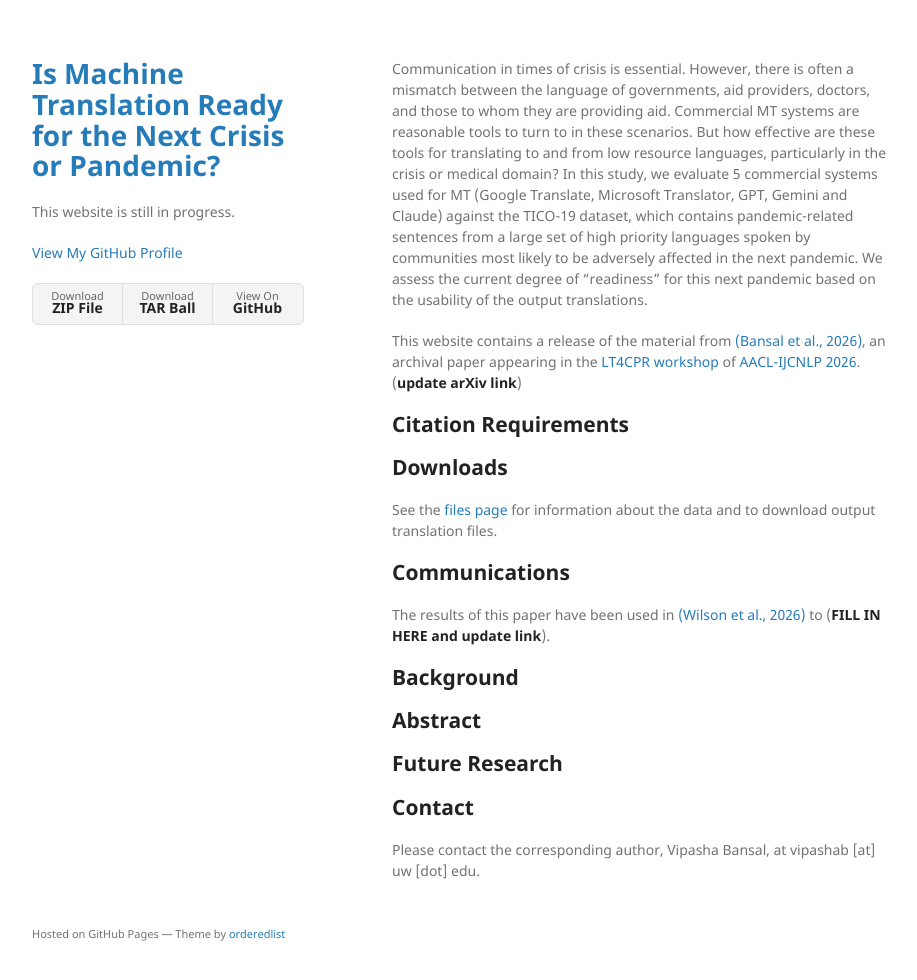
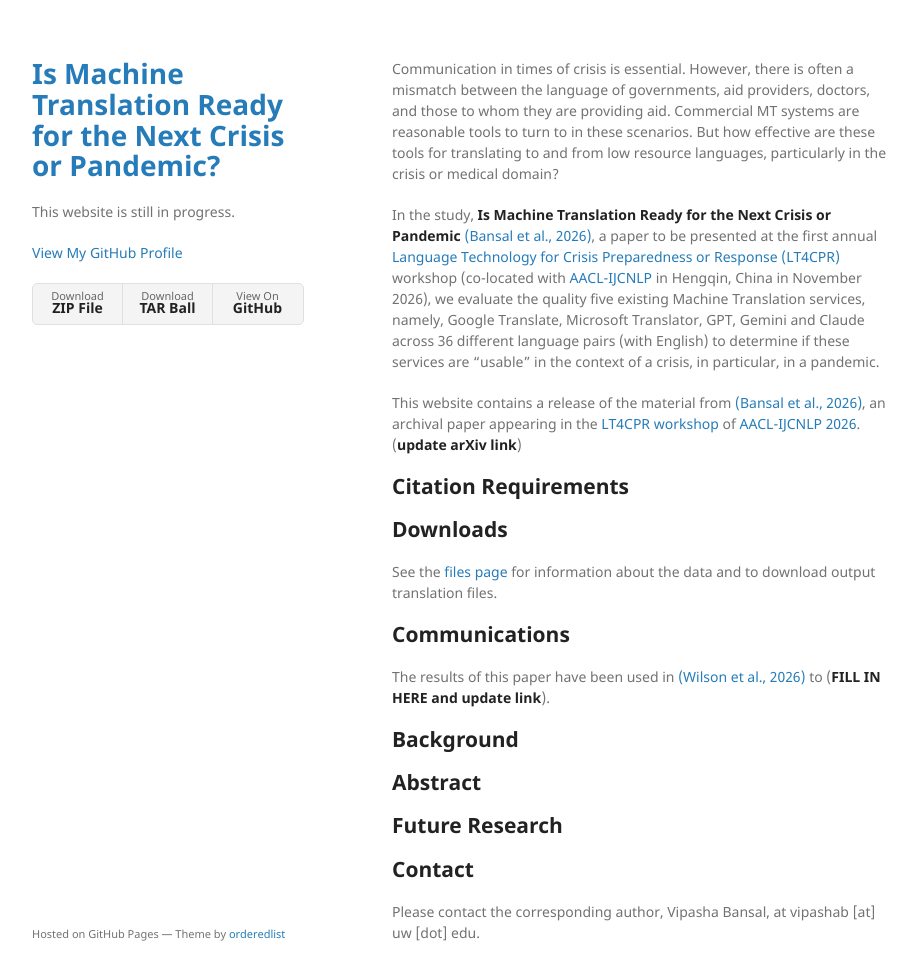
Before and after one commit to mt-crisis-ready/mt-crisis-ready.github.io, a Jekyll site: the page built from index.md, in a window 1280 px wide and 1013 px high. Shown: the top 980 px of the window, without its empty margins (178-1095 px from the left). Built offline with Jekyll 4.4.1, drawn with Linux system fonts in a browser that asks for light colours.

Commit message:
Misc changes to the front page
Mostly in the opening narrative.

```diff
--- a/index.md
+++ b/index.md
@@ -2,7 +2,10 @@
 layout: default
 ---
 
-Communication in times of crisis is essential. However, there is often a mismatch between the language of governments, aid providers, doctors, and those to whom they are providing aid. Commercial MT systems are reasonable tools to turn to in these scenarios. But how effective are these tools for translating to and from low resource languages, particularly in the crisis or medical domain? In this study, we evaluate 5 commercial systems used for MT (Google Translate, Microsoft Translator, GPT, Gemini and Claude) against the TICO-19 dataset, which contains pandemic-related sentences from a large set of high priority languages spoken by communities most likely to be adversely affected in the next pandemic. We assess the current degree of "readiness" for this next pandemic based on the usability of the output translations.
+Communication in times of crisis is essential. However, there is often a mismatch between the language of governments, aid providers, doctors, and those to whom they are providing aid. Commercial MT systems are reasonable tools to turn to in these scenarios. But how effective are these tools for translating to and from low resource languages, particularly in the crisis or medical domain?
+
+In the study, **Is Machine Translation Ready for the Next Crisis or Pandemic** [(Bansal et al., 2026)](https://arxiv.org/abs/2601.10082), a paper to be presented at the first annual [Language Technology for Crisis Preparedness or Response (LT4CPR)](https://lt4cpr.github.io/aacl2026-workshop-LT4CPR/) workshop (co-located with [AACL-IJCNLP](https://2026.aaclnet.org/) in Hengqin, China in November 2026), we evaluate the quality five existing Machine Translation services, namely, Google Translate, Microsoft Translator, GPT, Gemini and Claude across 36 different language pairs (with English) to determine if these services are "usable" in the context of a crisis, in particular, in a pandemic.
+
 
 This website contains a release of the material from [(Bansal et al., 2026)](https://arxiv.org/abs/2601.10082), an archival paper appearing in the [LT4CPR workshop](https://lt4cpr.github.io/aacl2026-workshop-LT4CPR/index.html) of [AACL-IJCNLP 2026](https://2026.aaclnet.org/). (**update arXiv link**)
 
```
